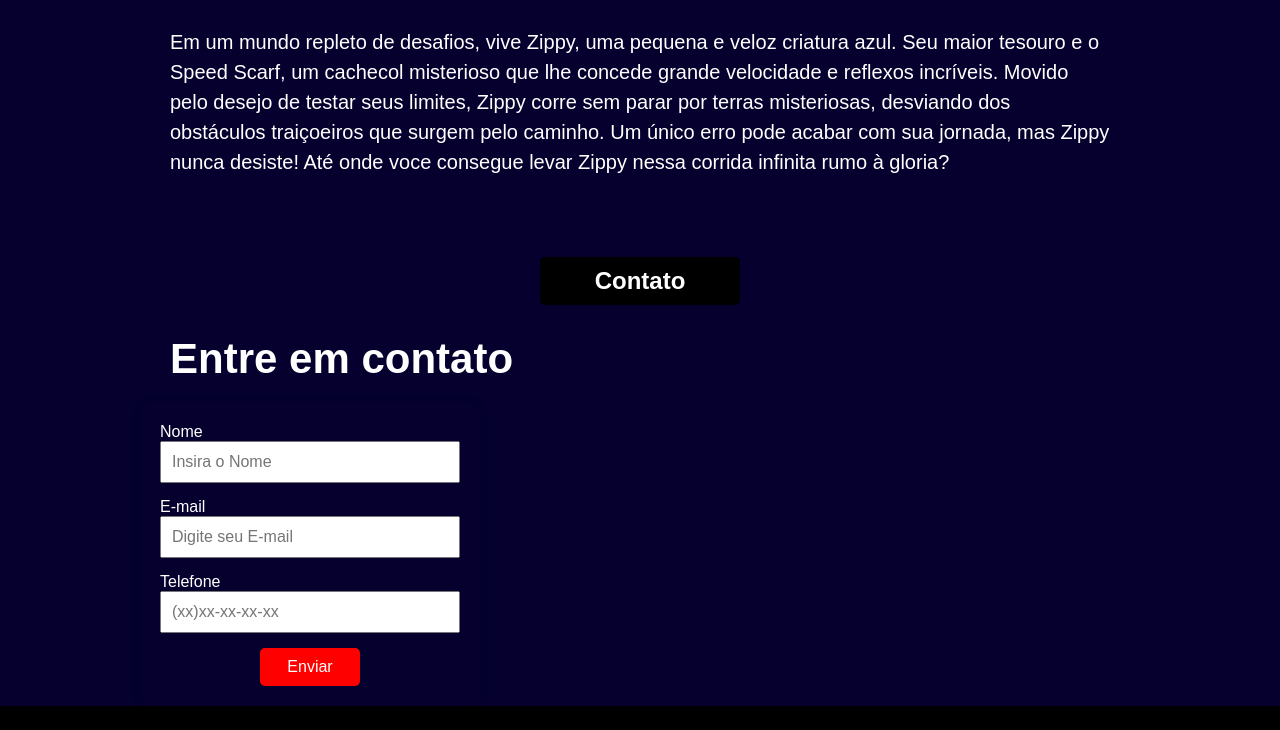
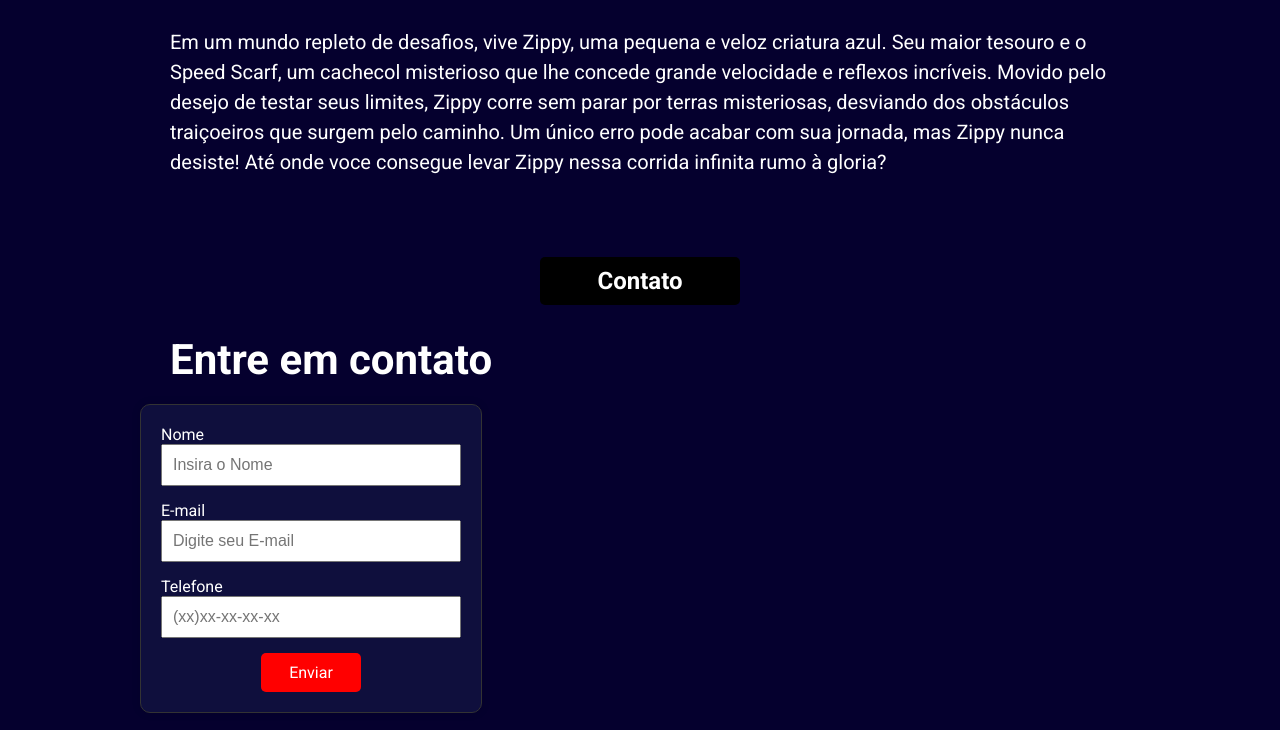
Before and after one commit to JoaoVitorMcz/Projeto-TechAcademy, a plain HTML site: page PáginaDoJogo.html in a window 1280 px wide. Shown: the part 1072-1802 px from the top of the page. Drawn offline with Linux system fonts and the light colour scheme.

Commit message:
Melhorias na aparencia do site

```diff
--- a/PáginaDoJogo.html
+++ b/PáginaDoJogo.html
@@ -38,7 +38,7 @@
                 <li><a href="PáginaDoJogo.html">Home</a></li>
                 <li><a href="#sobre">Sobre</a></li>
                 <li><a href="#contato">Contato</a></li>
-                <li class="btn"><a href="PáginaDoJogo2.html">Jogar</a></li>
+                <li class="btn"><a href="PáginaDoJogo2.html"><i class="fas fa-play"></i> Jogar</a></li>
             </ul>
         </nav>
     </header>
@@ -49,7 +49,7 @@
                     <h1>Speed Scarf</h1>
                     <p>Clique aqui para jogar</p>
                     <h2>
-                        <a href="PáginaDoJogo2.html" class="btn2">Jogar</a>
+                        <a href="PáginaDoJogo2.html" class="btn2"><i class="fas fa-play"></i> Jogar</a>
                     </h2>
                 </div>
                 <div class="coluna">
--- a/css/style.css
+++ b/css/style.css
@@ -1,13 +1,16 @@
 * {
     margin: 0;
 }
-
+body{
+    font-family: Roboto, Arial, Helvetica, sans-serif;
+}
 header {
     background-color: black;
     padding: 10x;
     display: flex;
     justify-content: space-around;
     align-items: center;
+    box-shadow: 0 2px 5px rgba(0, 0, 0, 0.5);
 
 }
 
@@ -26,7 +29,7 @@ nav {
 
     li {
         display: inline-block;
-        font-family: Arial, Helvetica, sans-serif;
+        font-family: Roboto, Helvetica, sans-serif;
         text-transform: uppercase;
         margin: 15px;
     }
@@ -83,7 +86,7 @@ footer {
 body {
     background-color: #05002e;
     color: rgb(255, 255, 255);
-    font-family: Arial;
+    font-family: Roboto, Arial;
 }
 
 main {
@@ -158,9 +161,12 @@ h1 {
     display: flex;
     flex-direction: column;
     padding: 20px;
+    margin-bottom: 50px;
     border-radius: 10px;
-font-family: Arial, Helvetica, sans-serif;
+font-family: Roboto, Arial, Helvetica, sans-serif;
     box-shadow: 0px 0px 10px rgba(0, 0, 0, 0.1);
+    background-color: #0f0f3d;
+    border: 1px solid #333;
     width: 300px;
     h1 {
         margin-bottom: 20px;
@@ -183,7 +189,7 @@ font-family: Arial, Helvetica, sans-serif;
     transition: 0.5s all;
     text-decoration: none;
     margin: 0 100px;
-    font-family: Arial, Helvetica, sans-serif;
+    font-family: Roboto, Arial, Helvetica, sans-serif;
     cursor: pointer;
   }
 
--- a/css/style2.css
+++ b/css/style2.css
@@ -22,7 +22,7 @@ nav {
 
     li {
         display: inline-block;
-        font-family: Arial, Helvetica, sans-serif;
+        font-family: Roboto, Arial, Helvetica, sans-serif;
         text-transform: uppercase;
         margin: 15px;
     }
@@ -53,7 +53,9 @@ nav {
     color: rgb(255, 255, 255);
     background-color: brown;
 }
-
+body {
+    font-family: Roboto, Arial, Helvetica, sans-serif;
+}
 .footer {
     text-align: center;
     background-color: #000000;
@@ -75,7 +77,7 @@ nav {
 body {
     background-color: #05002e;
     color: rgb(255, 255, 255);
-    font-family: Arial;
+    font-family: Roboto, Arial;
 }
 
 main {
```
